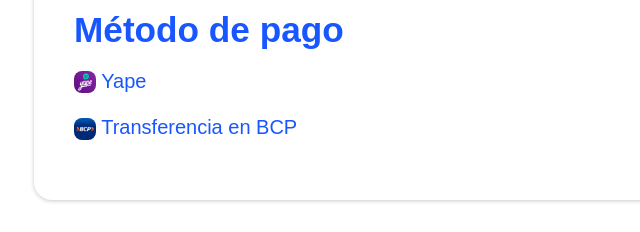
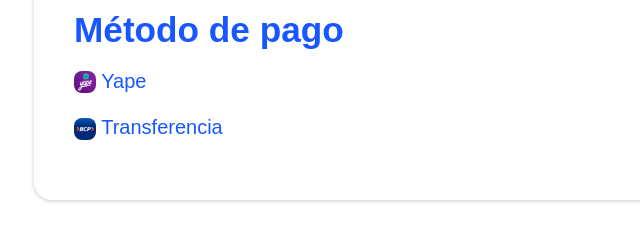
Before and after one commit to LexoPre/LexoPre.github.io, a plain HTML site: page index.html in a window 1280 px wide. Shown: the part 1685-1917 px from the top of the page, 106-746 px from the left. Drawn offline with Linux system fonts and the light colour scheme.

Commit message:
Update index.html

```diff
--- a/index.html
+++ b/index.html
@@ -382,7 +382,7 @@ header h2 {
     <br><br>
     <img src="https://raw.githubusercontent.com/LexoPre/LexoPre.github.io/main/BCP.jpg"
          style="height:22px;border-radius:8px;vertical-align:middle;">
-    Transferencia en BCP
+    Transferencia
   </p>
 </div>
 
```
